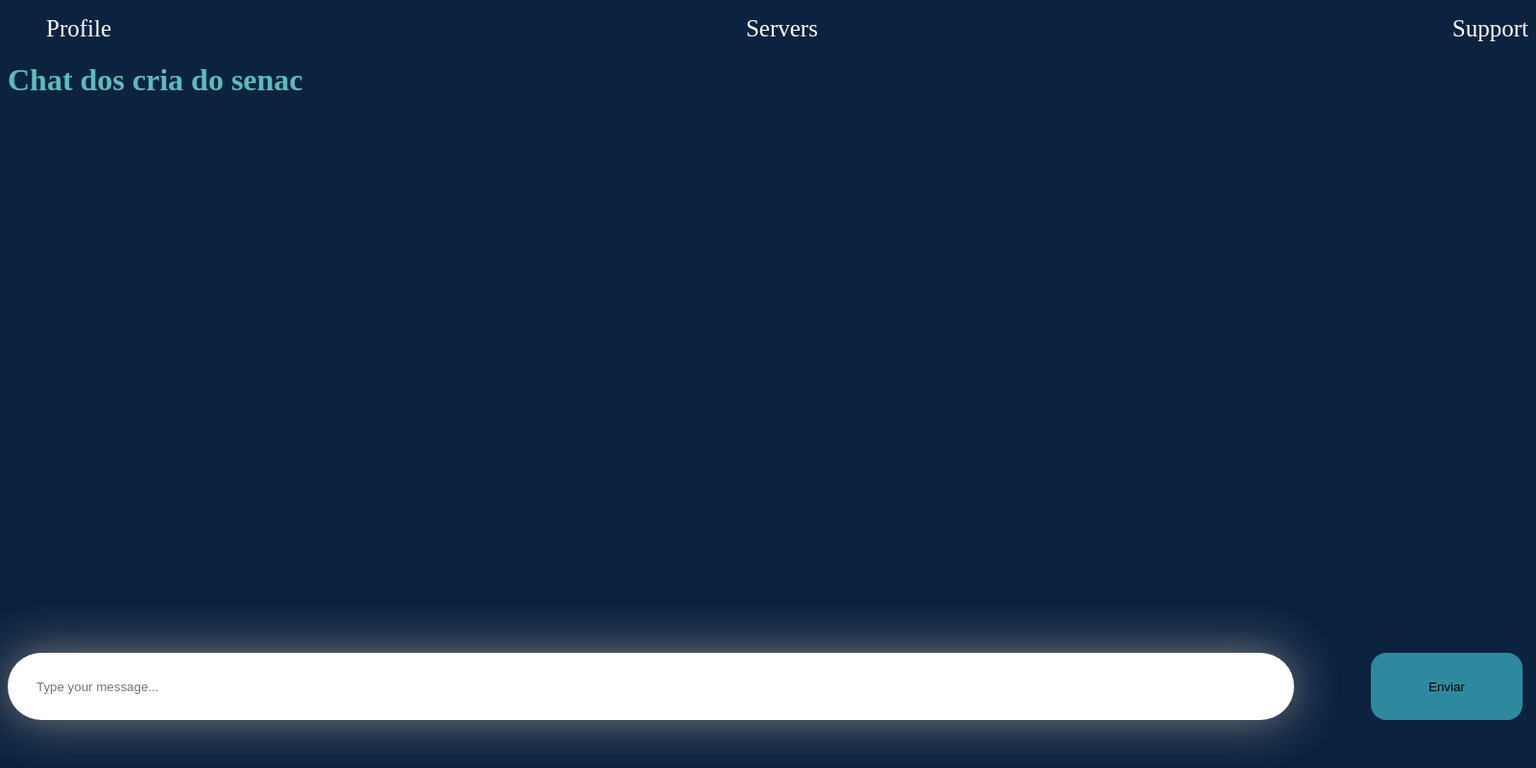
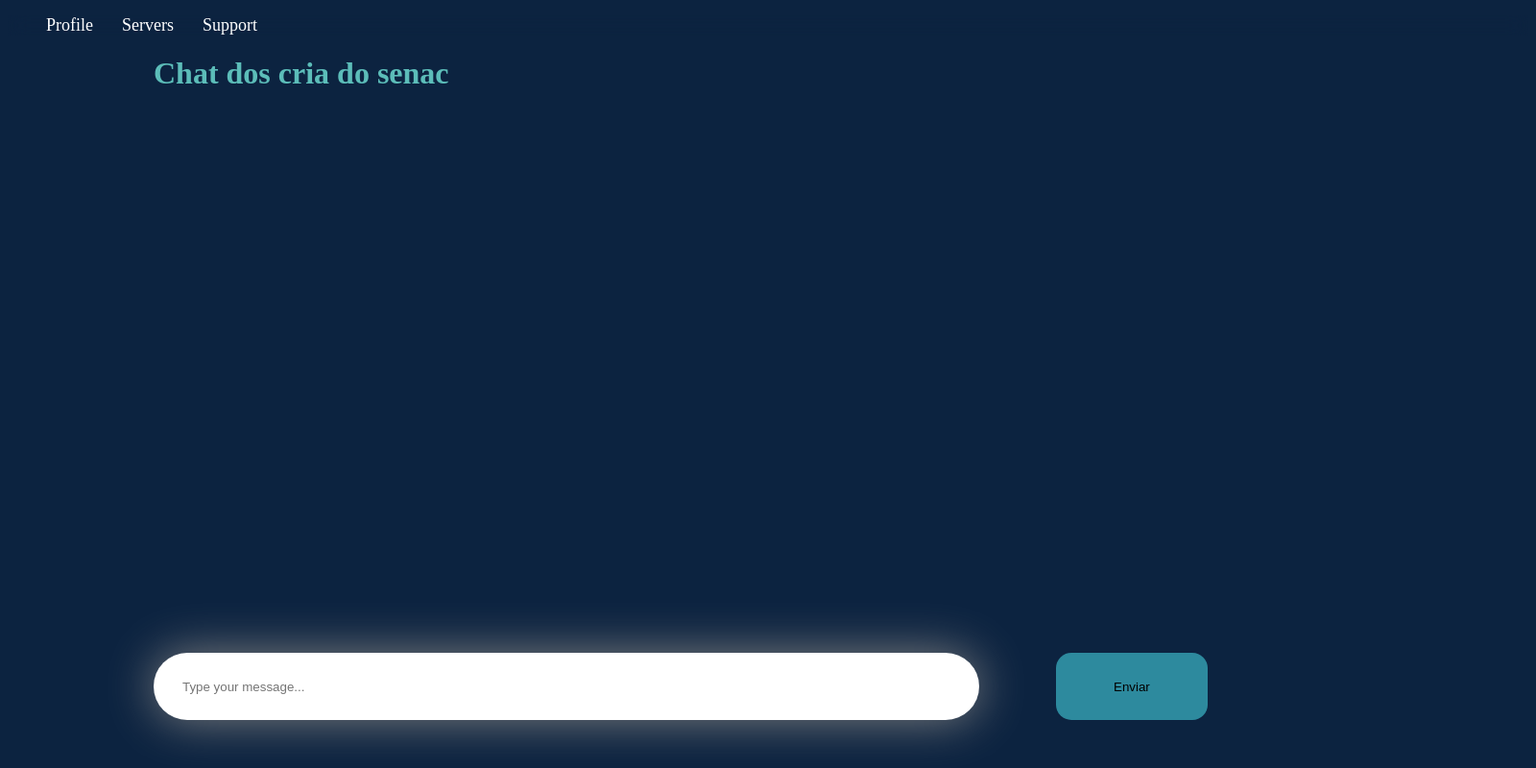
Before and after one commit to carneiroo1/Chat-app, a Flask app: page /chat in a window 1600 px wide. Shown: the whole page at 96% size. Run offline with Flask 3, Linux system fonts and the light colour scheme; a user stored in the database is signed in; some libraries are stand-ins or nearby versions.

Commit message:
css changes 3

```diff
--- a/static/chat.css
+++ b/static/chat.css
@@ -13,12 +13,12 @@ header {
 header ul {
     list-style-type: none;
     display: flex;
-    justify-content: space-between;
+    gap: 30px;
 }
 
 header a {
     text-decoration: none;
-    font-size: 25px;
+    font-size: 18px;
     color: white;
 }
 
@@ -27,9 +27,14 @@ body {
     color: #5cbdb9;
 }
 
+main {
+    width: 80vw;
+    margin: auto;
+}
+
 #message {
     border: none;
-    width: 80rem;
+    width: 800px;
     height: 60px;
     padding: 5px 30px;
     border-radius: 50px;
@@ -44,7 +49,7 @@ body {
 }
 
 .send-message-input-button {
-    position: absolute;
+    position: fixed;
     bottom: 50px;
     display: flex;
     gap: 5vw;
--- a/templates/chat.html
+++ b/templates/chat.html
@@ -18,6 +18,7 @@
             </ul>
         </nav>
     </header>
+    <main>
         <h1>Chat dos cria do senac</h1>
 
         <div id="messages"></div>
@@ -35,6 +36,7 @@
                 Enviar
             </button>
         </div>
+    </main>
 
 <!-- sc -->
     <script src="https://cdn.socket.io/4.7.2/socket.io.min.js"></script>
```
Lines whose indentation alone changed are shown as unchanged.
